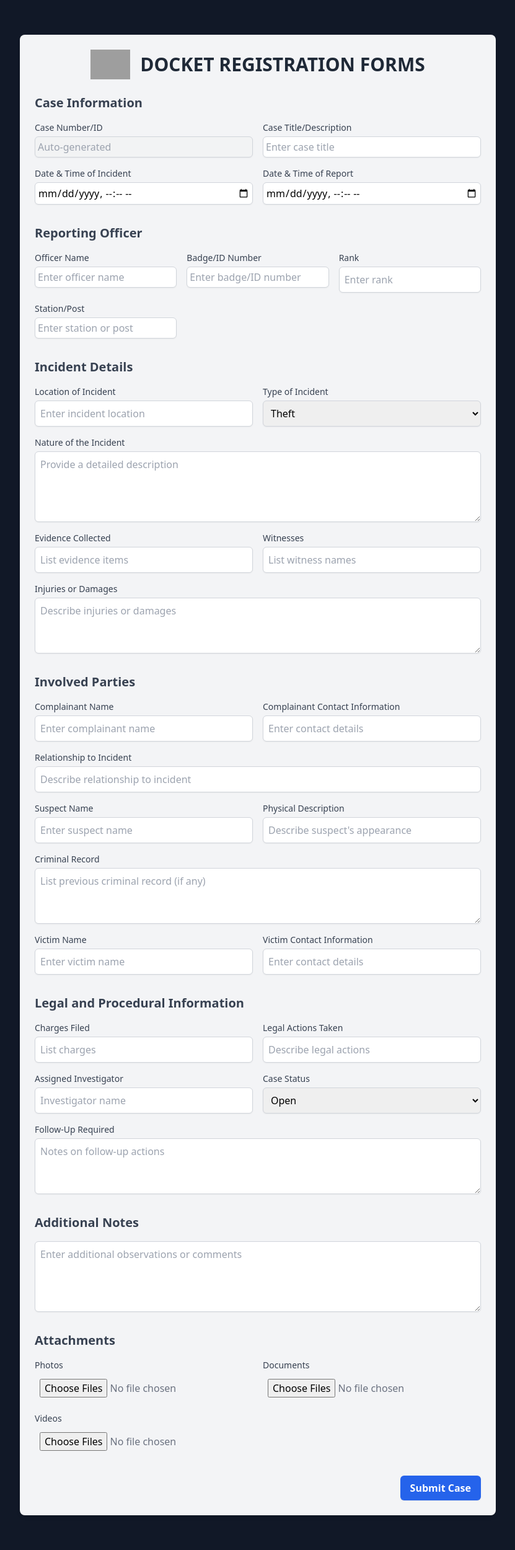
After one commit to Khofi-Adjei007/The_Watchtower_v3, a Django app: page /officersHome/docketforms/ in a window 1280 px wide. The commit adds this page. Shown: the whole page at 62% size, without its empty margins (224-1055 px from the left). Run offline with Django 5.2, Linux system fonts and the light colour scheme; some libraries are stand-ins or nearby versions; grey boxes are pictures that could not be loaded.

Commit message:
New Docket Form Page : Built the first sample page for the New Docket whiles adding minor effects to the new homepage

```diff
--- /dev/null
+++ b/officersHome/templates/docketforms.html
@@ -0,0 +1,215 @@
+{% load static tailwind_tags %}
+<!DOCTYPE html>
+<html lang="en">
+<head>
+    <meta charset="UTF-8">
+    <meta name="viewport" content="width=device-width, initial-scale=1.0">
+    <title> Docket Registration | The Watchtower</title>
+    <link href="https://cdn.jsdelivr.net/npm/remixicon@4.1.0/fonts/remixicon.css" rel="stylesheet"/>
+    <script type="module" src="https://unpkg.com/ionicons@5.5.2/dist/ionicons/ionicons.esm.js"></script>
+    <script nomodule src="https://unpkg.com/ionicons@5.5.2/dist/ionicons/ionicons.js"></script>
+    {% tailwind_css %}
+</head>
+
+<body>
+    <div class="min-h-screen py-14 px-36 bg-gray-900 bg-cover bg-center">
+        <div class="max-w-3xl mx-auto p-6 bg-gray-100 rounded-lg shadow-md">
+
+            <div class="justify-center items-center mb-6 flex flex-row">
+            <img class="h-12 mr-4" src="{% static 'staticfiles/admin/img/download.png' %}" alt="Your Company">
+            <h2 class="text-3xl text-gray-800 font-bold uppercase">DOCKET REGISTRATION FORMS</h2>
+            </div>
+
+            <!-- Case Information Section -->
+            <div class="mb-8">
+                <h3 class="text-xl font-semibold text-gray-700 mb-4">Case Information</h3>
+                <div class="grid grid-cols-1 gap-4 sm:grid-cols-2">
+                    <div>
+                        <label class="block text-sm font-medium text-gray-700">Case Number/ID</label>
+                        <input type="text" class="mt-1 block w-full border border-gray-300 rounded-md shadow-sm p-1 focus:ring-blue-500 focus:border-blue-500" placeholder="Auto-generated" disabled>
+                    </div>
+                    <div>
+                        <label class="block text-sm font-medium text-gray-700">Case Title/Description</label>
+                        <input type="text" class="mt-1 block w-full border border-gray-300 rounded-md shadow-sm p-1 focus:ring-blue-500 focus:border-blue-500" placeholder="Enter case title">
+                    </div>
+                    <div>
+                        <label class="block text-sm font-medium text-gray-700">Date & Time of Incident</label>
+                        <input type="datetime-local" class="mt-1 block w-full border border-gray-300 rounded-md shadow-sm p-1 focus:ring-blue-500 focus:border-blue-500">
+                    </div>
+                    <div>
+                        <label class="block text-sm font-medium text-gray-700">Date & Time of Report</label>
+                        <input type="datetime-local" class="mt-1 block w-full border border-gray-300 rounded-md shadow-sm p-1 focus:ring-blue-500 focus:border-blue-500">
+                    </div>
+                </div>
+            </div>
+
+            <!-- Reporting Officer Information Section -->
+            <div>
+
+            </div>
+
+            <div class="mb-8">
+                <h3 class="text-xl font-semibold text-gray-700 mb-4">Reporting Officer</h3>
+                <div class="grid grid-cols-1 gap-4 sm:grid-cols-3">
+                    <div>
+                        <label class="block text-sm font-medium text-gray-700">Officer Name</label>
+                        <input type="text" class="mt-1 block w-full border border-gray-300 rounded-md shadow-sm p-1 focus:ring-blue-500 focus:border-blue-500" placeholder="Enter officer name">
+                    </div>
+                    <div>
+                        <label class="block text-sm font-medium text-gray-700">Badge/ID Number</label>
+                        <input type="text" class="mt-1 block w-full border border-gray-300 rounded-md shadow-sm p-1 focus:ring-blue-500 focus:border-blue-500" placeholder="Enter badge/ID number">
+                    </div>
+                    <div>
+                        <label class="block text-sm font-medium text-gray-700">Rank</label>
+                        <input type="text" class="mt-1 block w-full border border-gray-300 rounded-md shadow-sm p-2 focus:ring-blue-500 focus:border-blue-500" placeholder="Enter rank">
+                    </div>
+                    <div>
+                        <label class="block text-sm font-medium text-gray-700">Station/Post</label>
+                        <input type="text" class="mt-1 block w-full border border-gray-300 rounded-md shadow-sm p-1 focus:ring-blue-500 focus:border-blue-500" placeholder="Enter station or post">
+                    </div>
+                </div>
+            </div>
+
+            <!-- Incident Details Section -->
+            <div class="mb-8">
+                <h3 class="text-xl font-semibold text-gray-700 mb-4">Incident Details</h3>
+                <div class="grid grid-cols-1 gap-4 sm:grid-cols-2">
+                    <div>
+                        <label class="block text-sm font-medium text-gray-700">Location of Incident</label>
+                        <input type="text" class="mt-1 block w-full border border-gray-300 rounded-md shadow-sm p-2 focus:ring-blue-500 focus:border-blue-500" placeholder="Enter incident location">
+                    </div>
+                    <div>
+                        <label class="block text-sm font-medium text-gray-700">Type of Incident</label>
+                        <select class="mt-1 block w-full border border-gray-300 rounded-md shadow-sm p-2 focus:ring-blue-500 focus:border-blue-500">
+                            <option>Theft</option>
+                            <option>Assault</option>
+                            <option>Traffic Accident</option>
+                            <option>Other</option>
+                        </select>
+                    </div>
+                    <div class="col-span-2">
+                        <label class="block text-sm font-medium text-gray-700">Nature of the Incident</label>
+                        <textarea class="mt-1 block w-full border border-gray-300 rounded-md shadow-sm p-2 focus:ring-blue-500 focus:border-blue-500" rows="4" placeholder="Provide a detailed description"></textarea>
+                    </div>
+                    <div>
+                        <label class="block text-sm font-medium text-gray-700">Evidence Collected</label>
+                        <input type="text" class="mt-1 block w-full border border-gray-300 rounded-md shadow-sm p-2 focus:ring-blue-500 focus:border-blue-500" placeholder="List evidence items">
+                    </div>
+                    <div>
+                        <label class="block text-sm font-medium text-gray-700">Witnesses</label>
+                        <input type="text" class="mt-1 block w-full border border-gray-300 rounded-md shadow-sm p-2 focus:ring-blue-500 focus:border-blue-500" placeholder="List witness names">
+                    </div>
+                    <div class="col-span-2">
+                        <label class="block text-sm font-medium text-gray-700">Injuries or Damages</label>
+                        <textarea class="mt-1 block w-full border border-gray-300 rounded-md shadow-sm p-2 focus:ring-blue-500 focus:border-blue-500" rows="3" placeholder="Describe injuries or damages"></textarea>
+                    </div>
+                </div>
+            </div>
+
+            <!-- Involved Parties Section -->
+            <div class="mb-8">
+                <h3 class="text-xl font-semibold text-gray-700 mb-4">Involved Parties</h3>
+                <div class="grid grid-cols-1 gap-4 sm:grid-cols-2">
+                    <!-- Complainant Information -->
+                    <div>
+                        <label class="block text-sm font-medium text-gray-700">Complainant Name</label>
+                        <input type="text" class="mt-1 block w-full border border-gray-300 rounded-md shadow-sm p-2 focus:ring-blue-500 focus:border-blue-500" placeholder="Enter complainant name">
+                    </div>
+                    <div>
+                        <label class="block text-sm font-medium text-gray-700">Complainant Contact Information</label>
+                        <input type="text" class="mt-1 block w-full border border-gray-300 rounded-md shadow-sm p-2 focus:ring-blue-500 focus:border-blue-500" placeholder="Enter contact details">
+                    </div>
+                    <div class="col-span-2">
+                        <label class="block text-sm font-medium text-gray-700">Relationship to Incident</label>
+                        <input type="text" class="mt-1 block w-full border border-gray-300 rounded-md shadow-sm p-2 focus:ring-blue-500 focus:border-blue-500" placeholder="Describe relationship to incident">
+                    </div>
+                    <!-- Suspect Information -->
+                    <div>
+                        <label class="block text-sm font-medium text-gray-700">Suspect Name</label>
+                        <input type="text" class="mt-1 block w-full border border-gray-300 rounded-md shadow-sm p-2 focus:ring-blue-500 focus:border-blue-500" placeholder="Enter suspect name">
+                    </div>
+                    <div>
+                        <label class="block text-sm font-medium text-gray-700">Physical Description</label>
+                        <input type="text" class="mt-1 block w-full border border-gray-300 rounded-md shadow-sm p-2 focus:ring-blue-500 focus:border-blue-500" placeholder="Describe suspect's appearance">
+                    </div>
+                    <div class="col-span-2">
+                        <label class="block text-sm font-medium text-gray-700">Criminal Record</label>
+                        <textarea class="mt-1 block w-full border border-gray-300 rounded-md shadow-sm p-2 focus:ring-blue-500 focus:border-blue-500" rows="3" placeholder="List previous criminal record (if any)"></textarea>
+                    </div>
+                    <!-- Victim Information -->
+                    <div>
+                        <label class="block text-sm font-medium text-gray-700">Victim Name</label>
+                        <input type="text" class="mt-1 block w-full border border-gray-300 rounded-md shadow-sm p-2 focus:ring-blue-500 focus:border-blue-500" placeholder="Enter victim name">
+                    </div>
+                    <div>
+                        <label class="block text-sm font-medium text-gray-700">Victim Contact Information</label>
+                        <input type="text" class="mt-1 block w-full border border-gray-300 rounded-md shadow-sm p-2 focus:ring-blue-500 focus:border-blue-500" placeholder="Enter contact details">
+                    </div>
+                </div>
+            </div>
+
+            <!-- Legal and Procedural Information Section -->
+            <div class="mb-8">
+                <h3 class="text-xl font-semibold text-gray-700 mb-4">Legal and Procedural Information</h3>
+                <div class="grid grid-cols-1 gap-4 sm:grid-cols-2">
+                    <div>
+                        <label class="block text-sm font-medium text-gray-700">Charges Filed</label>
+                        <input type="text" class="mt-1 block w-full border border-gray-300 rounded-md shadow-sm p-2 focus:ring-blue-500 focus:border-blue-500" placeholder="List charges">
+                    </div>
+                    <div>
+                        <label class="block text-sm font-medium text-gray-700">Legal Actions Taken</label>
+                        <input type="text" class="mt-1 block w-full border border-gray-300 rounded-md shadow-sm p-2 focus:ring-blue-500 focus:border-blue-500" placeholder="Describe legal actions">
+                    </div>
+                    <div>
+                        <label class="block text-sm font-medium text-gray-700">Assigned Investigator</label>
+                        <input type="text" class="mt-1 block w-full border border-gray-300 rounded-md shadow-sm p-2 focus:ring-blue-500 focus:border-blue-500" placeholder="Investigator name">
+                    </div>
+                    <div>
+                        <label class="block text-sm font-medium text-gray-700">Case Status</label>
+                        <select class="mt-1 block w-full border border-gray-300 rounded-md shadow-sm p-2 focus:ring-blue-500 focus:border-blue-500">
+                            <option>Open</option>
+                            <option>Under Investigation</option>
+                            <option>Closed</option>
+                        </select>
+                    </div>
+                    <div class="col-span-2">
+                        <label class="block text-sm font-medium text-gray-700">Follow-Up Required</label>
+                        <textarea class="mt-1 block w-full border border-gray-300 rounded-md shadow-sm p-2 focus:ring-blue-500 focus:border-blue-500" rows="3" placeholder="Notes on follow-up actions"></textarea>
+                    </div>
+                </div>
+            </div>
+
+            <!-- Additional Notes Section -->
+            <div class="mb-8">
+                <h3 class="text-xl font-semibold text-gray-700 mb-4">Additional Notes</h3>
+                <textarea class="mt-1 block w-full border border-gray-300 rounded-md shadow-sm p-2 focus:ring-blue-500 focus:border-blue-500" rows="4" placeholder="Enter additional observations or comments"></textarea>
+            </div>
+
+            <!-- Attachments Section -->
+            <div class="mb-8">
+                <h3 class="text-xl font-semibold text-gray-700 mb-4">Attachments</h3>
+                <div class="grid grid-cols-1 gap-4 sm:grid-cols-2">
+                    <div>
+                        <label class="block text-sm font-medium text-gray-700">Photos</label>
+                        <input type="file" multiple class="mt-1 block w-full text-gray-500 p-2">
+                    </div>
+                    <div>
+                        <label class="block text-sm font-medium text-gray-700">Documents</label>
+                        <input type="file" multiple class="mt-1 block w-full text-gray-500 p-2">
+                    </div>
+                    <div class="col-span-2">
+                        <label class="block text-sm font-medium text-gray-700">Videos</label>
+                        <input type="file" multiple class="mt-1 block w-full text-gray-500 p-2">
+                    </div>
+                </div>
+            </div>
+
+            <!-- Submit Button -->
+            <div class="flex justify-end">
+                <button type="submit" class="bg-blue-600 hover:bg-blue-500 text-white font-semibold py-2 px-4 rounded-md shadow-sm">Submit Case</button>
+            </div>
+        </div>
+
+    </div>
+</body>
+</html>
--- a/officersHome/urls.py
+++ b/officersHome/urls.py
@@ -19,7 +19,8 @@ urlpatterns = [
     path('officer_login/', views.officer_login, name='officer_login'),
     path('officer_logout/', views.officer_logout, name='officer_logout'),
     path('profile_view/', views.profile_view, name='profile_view'),
-    path('selectPurpose/', views.selectPurpose, name='selectPurpose')
+    path('selectPurpose/', views.selectPurpose, name='selectPurpose'),
+    path('docketforms/', views.docketforms, name='docketforms'),
 ]
 
 if settings.DEBUG:
--- a/officersHome/views.py
+++ b/officersHome/views.py
@@ -42,6 +42,10 @@ from reportlab.lib.pagesizes import A4
 @csrf_exempt
 def selectPurpose(request):
     return render(request, 'selectPurpose.html')
+
+@csrf_protect
+def docketforms(request):
+    return render(request, 'docketforms.html')
 
 # officer Registrations Views
 def redirect_with_delay(request, url, delay_seconds=3):
```
Also changed, not shown: officersHome/templates/selectPurpose.html (+64 -13 lines).
